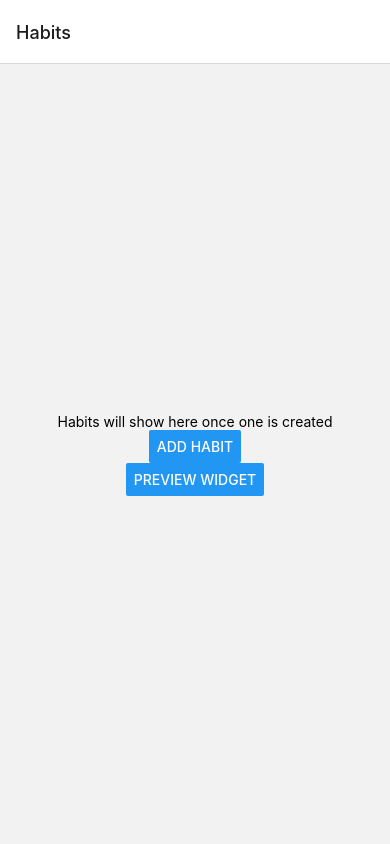
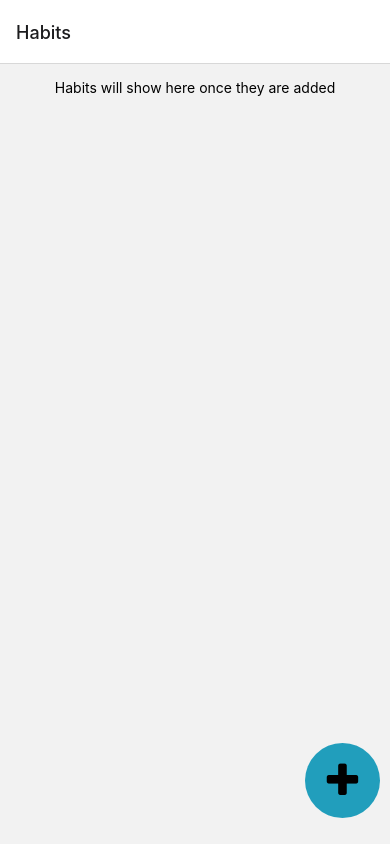
Before and after one commit to 6JoeB/Streaker, a React Native app: screen /Habits in a window 390 px wide. Built offline with nearby package versions, Linux system fonts and the light colour scheme.

Commit message:
Home screen styling completed

```diff
--- a/Screens/HomeScreen.tsx
+++ b/Screens/HomeScreen.tsx
@@ -1,6 +1,15 @@
 import React, {useEffect, useState} from 'react';
-import {View, Text, Button, TouchableOpacity} from 'react-native';
+import {
+  View,
+  Text,
+  TouchableOpacity,
+  StyleSheet,
+  Pressable,
+  ScrollView,
+  Dimensions,
+} from 'react-native';
 import {useIsFocused} from '@react-navigation/native';
+import Icon from 'react-native-vector-icons/FontAwesome';
 
 import {getAllKeys, getDataObjects} from '../utils/AsyncStorage';
 
@@ -9,6 +18,7 @@ const HomeScreen = ({navigation}) => {
   const [asyncStorageKeys, setAsyncStorageKeys] = useState([]);
 
   const isFocused = useIsFocused();
+  const windowHeight = Dimensions.get('window').height;
 
   useEffect(() => {
     if (isFocused) {
@@ -21,35 +31,100 @@ const HomeScreen = ({navigation}) => {
   }, [asyncStorageKeys]);
 
   return (
-    <View style={{flex: 1, alignItems: 'center', justifyContent: 'center'}}>
+    <View>
+      <ScrollView>
+        <View style={{marginBottom: 100, minHeight: windowHeight - 180}}>
           {asyncStorageKeys.length > 0 && habits.length > 0 ? (
             habits.map(habit => (
               <TouchableOpacity
+                style={styles.habitContainer}
                 onPress={() =>
                   navigation.navigate('Habit Details', {
                     name: habit.name,
                   })
                 }>
-            <Text>{habit.name}</Text>
-            <Text>Aim: {habit.daysPerWeek} </Text>
-            <Text>Best streak: {habit.bestStreak} </Text>
-            <Text>Completed days: {habit.completedDays.length} </Text>
-            <Text>Current streak: {habit.currentStreak} </Text>
+                <Text style={styles.text}>{habit.name}</Text>
+                <View style={styles.habitDetailsContainer}>
+                  <View style={styles.habitRow}>
+                    <Text style={styles.text}>
+                      Current streak: {habit.currentStreak}
+                    </Text>
+                    <Text style={styles.text}>
+                      Best streak: {habit.bestStreak}
+                    </Text>
+                  </View>
+                  <View style={styles.habitRow}>
+                    <Text style={styles.text}>
+                      Weekly aim: {habit.daysPerWeek}
+                    </Text>
+                    <Text style={styles.text}>
+                      Completed days: {habit.completedDays.length}
+                    </Text>
+                  </View>
+                </View>
               </TouchableOpacity>
             ))
           ) : (
-        <Text>Habits will show here once one is created</Text>
+            <Text style={{textAlign: 'center', marginTop: 15}}>
+              Habits will show here once they are added
+            </Text>
           )}
-      <Button
-        title="Add Habit"
-        onPress={() => navigation.navigate('Add Habit')}
-      />
-      <Button
-        title="Preview Widget"
-        onPress={() => navigation.navigate('Preview Widget')}
-      />
+        </View>
+      </ScrollView>
+      <View style={styles.buttonContainer}>
+        <Pressable
+          style={styles.button}
+          onPress={() => navigation.navigate('Add Habit')}>
+          <Icon name="plus" size={40} color={'black'} />
+        </Pressable>
+      </View>
     </View>
   );
 };
 
+const styles = StyleSheet.create({
+  habitContainer: {
+    width: '80%',
+    marginLeft: 'auto',
+    marginRight: 'auto',
+    marginTop: 20,
+    borderRadius: 15,
+    padding: 20,
+    backgroundColor: '#8ecae6',
+    overflow: 'hidden',
+  },
+  habitDetailsContainer: {
+    height: 40,
+  },
+  habitRow: {
+    flex: 1,
+    flexDirection: 'row',
+    justifyContent: 'space-between',
+  },
+  title: {
+    fontSize: 30,
+    color: 'black',
+    margin: 20,
+    fontWeight: 'bold',
+    marginLeft: 'auto',
+    marginRight: 'auto',
+  },
+  text: {
+    color: 'black',
+    fontSize: 16,
+    lineHeight: 21,
+    letterSpacing: 0.25,
+  },
+  buttonContainer: {position: 'absolute', bottom: 10, right: 10},
+  button: {
+    backgroundColor: '#219ebc',
+    width: 75,
+    height: 75,
+    borderRadius: 100,
+    justifyContent: 'center',
+    alignItems: 'center',
+    elevation: 3,
+  },
+});
+
 export default HomeScreen;
```
Lines whose indentation alone changed are shown as unchanged.
